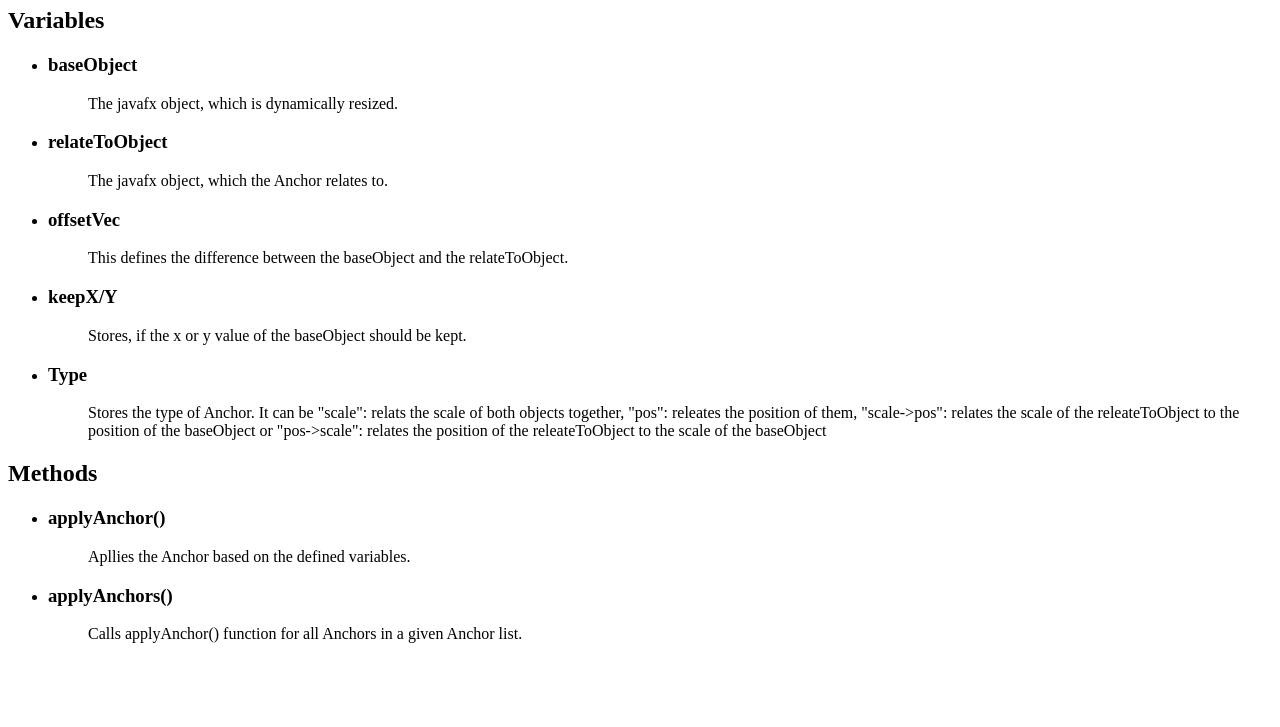
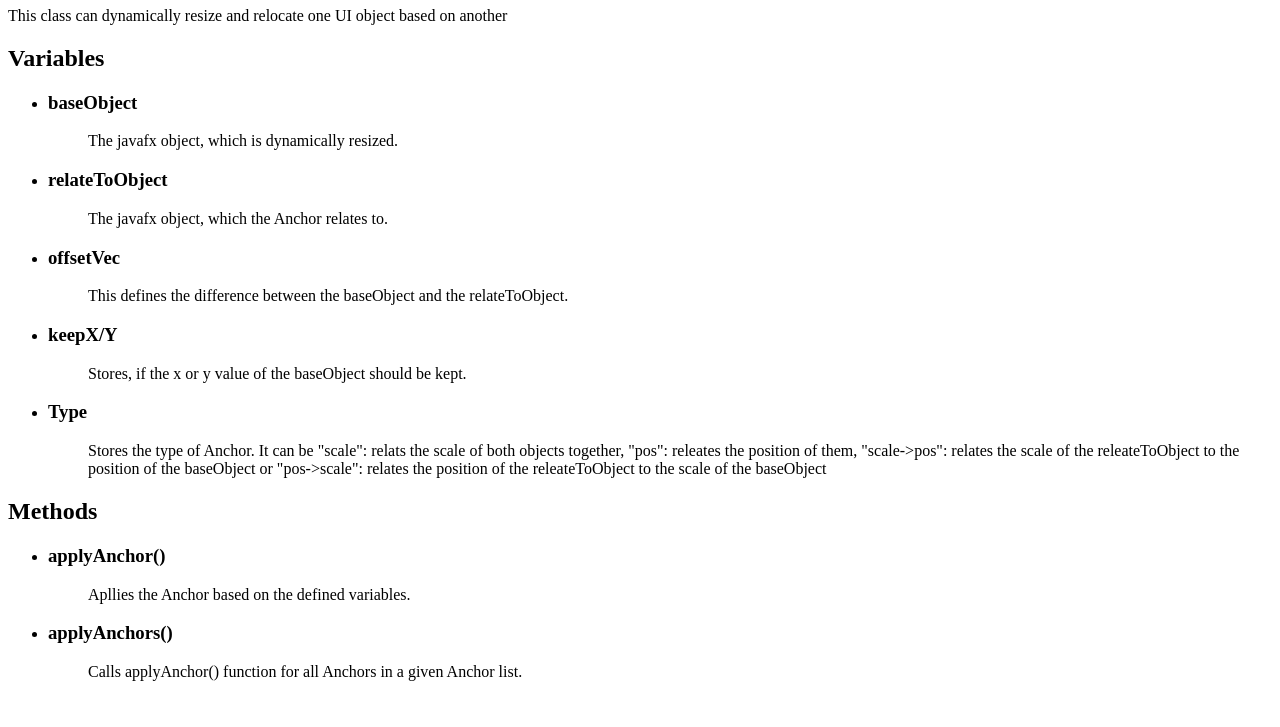
Before and after one commit to N4nid/graph-dracula, a plain HTML site: page Documentation (html)/Code_Documentation/UI/Anchor.html in a window 1280 px wide. Shown: the part 73-800 px from the top of the page. Drawn offline with Linux system fonts and the light colour scheme.

Commit message:
Improved Documentation slightly

```diff
--- a/Documentation (html)/Code_Documentation/UI/Anchor.html
+++ b/Documentation (html)/Code_Documentation/UI/Anchor.html
@@ -6,6 +6,7 @@
 <body>
 
 <h1>Anchor</h1>
+<p>This class can dynamically resize and relocate one UI object based on another</p>
 <h2>Variables</h2>
     <ul>
         <li><h3>baseObject</a></h3></li>
```
